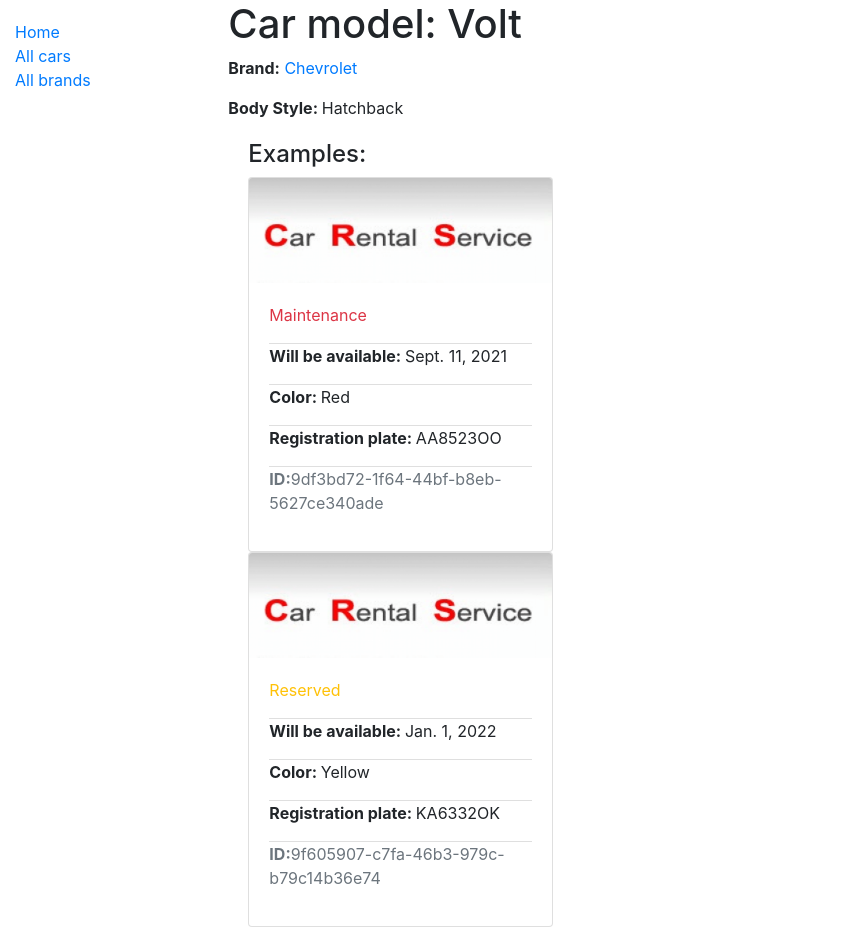
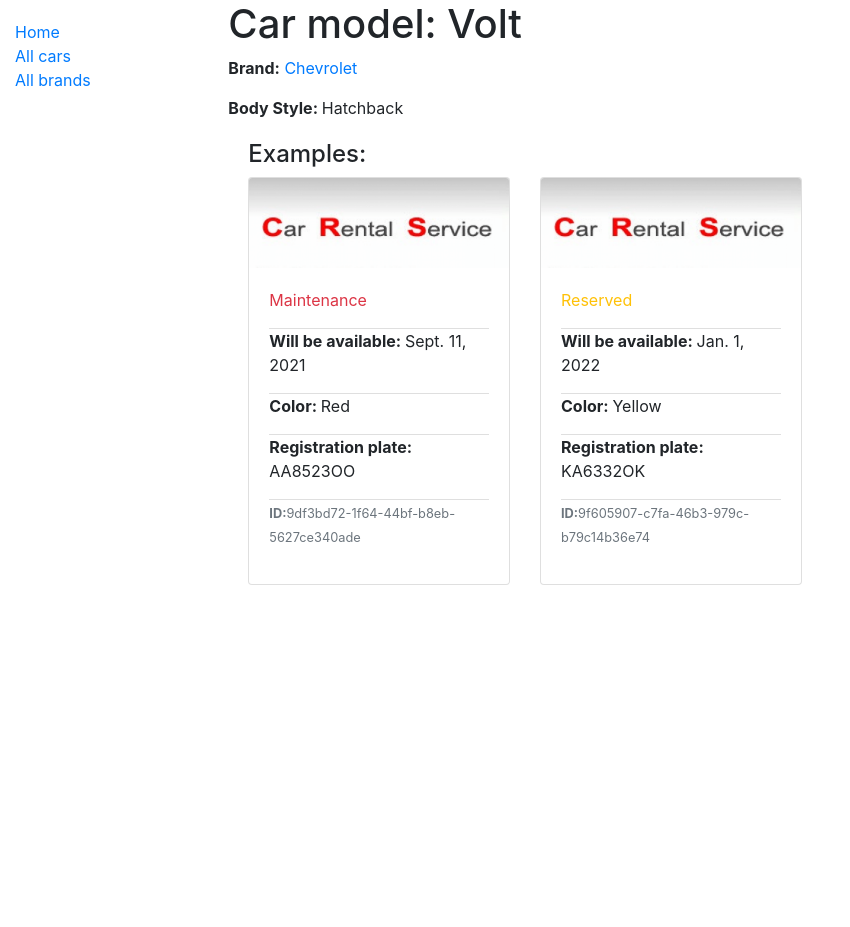
Before and after one commit to M-Pidlisnyi/carrent, a Django app: page /catalog/car/4 in a window 1280 px wide. Shown: the whole page, without its empty margins (0-850 px from the left). After the commit the page ends 585 px from the top, so only its background shows below. Run offline with Django 3.2, Linux system fonts and the light colour scheme; data comes from the database, SQL or seed files in the repository.

Commit message:
updated cards

```diff
--- a/catalog/static/css/styles.css
+++ b/catalog/static/css/styles.css
@@ -13,5 +13,5 @@
     float: left;
 }
 .clearfix{
-    clear:both
+    clear:both;
 }
--- a/catalog/templates/catalog/car_detail.html
+++ b/catalog/templates/catalog/car_detail.html
@@ -7,9 +7,9 @@
 
     <div style="margin-left:20px;margin-top:20px">
         <h4>Examples:</h4>
-
+        <div class="card-deck">
         {% for inst in car.carinstance_set.all %}
-            <div class="card" style="height: 65%; width: 30%;">
+            <div class="card" style="max-width: 25%;">
                 {% load static %}
                 <img class="card-img"
                      src="{% static 'img/kinda_logo.png' %}"
@@ -33,11 +33,12 @@
                             <p><strong>Registration plate: </strong>{{inst.plate}}</p>
                         </li>
                         <li class="list-group-item"  style="padding: 0 0 0 0;">
-                            <p class="text-muted"><strong>ID:</strong>{{inst.id}}</p>
+                            <p class="text-muted"><small><strong>ID:</strong>{{inst.id}}</small></p>
                         </li>
                     </ul>
                 </div>
             </div>
         {%endfor%}
+        </div>
     </div>
 {%endblock%}
```
